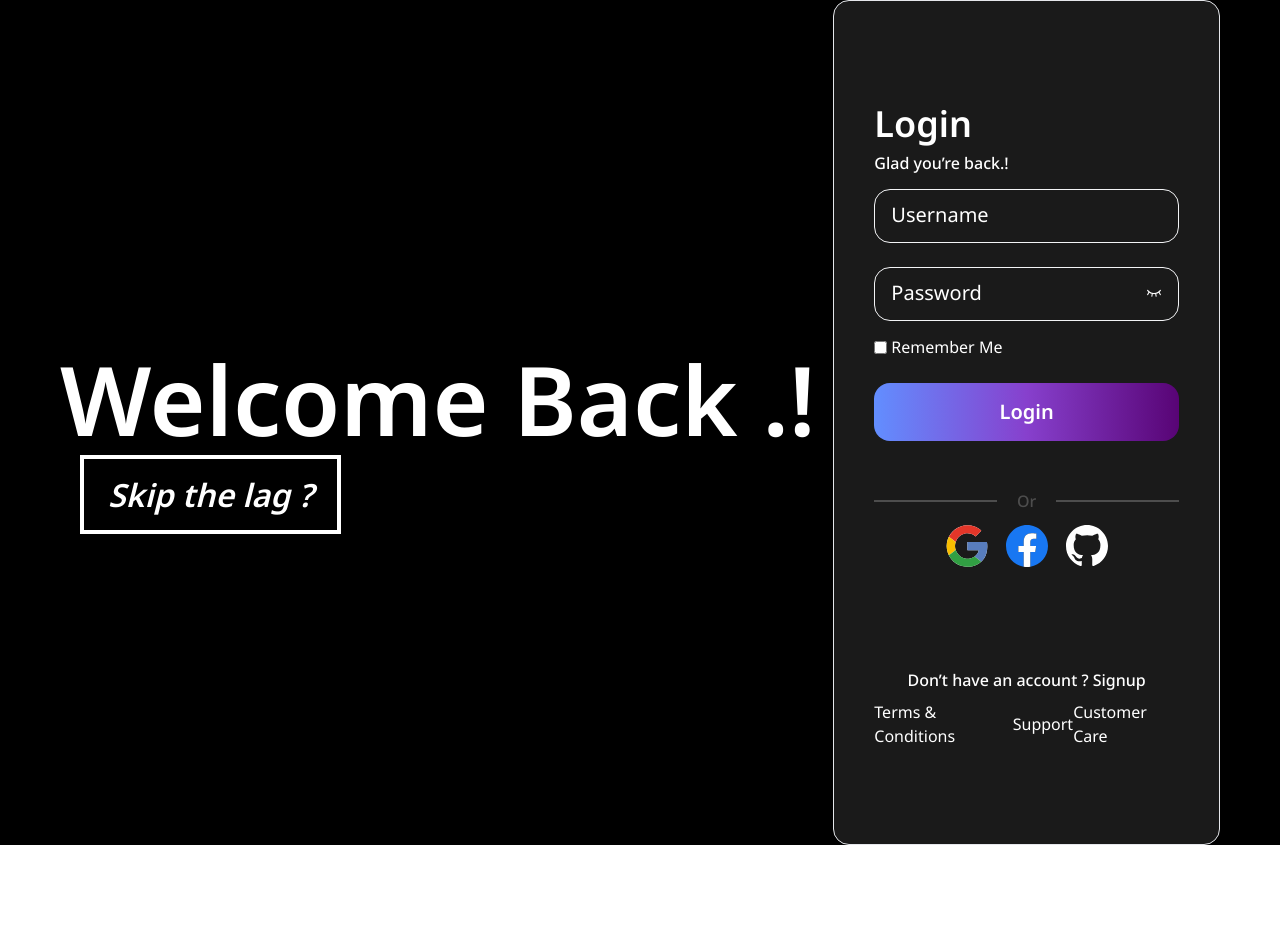
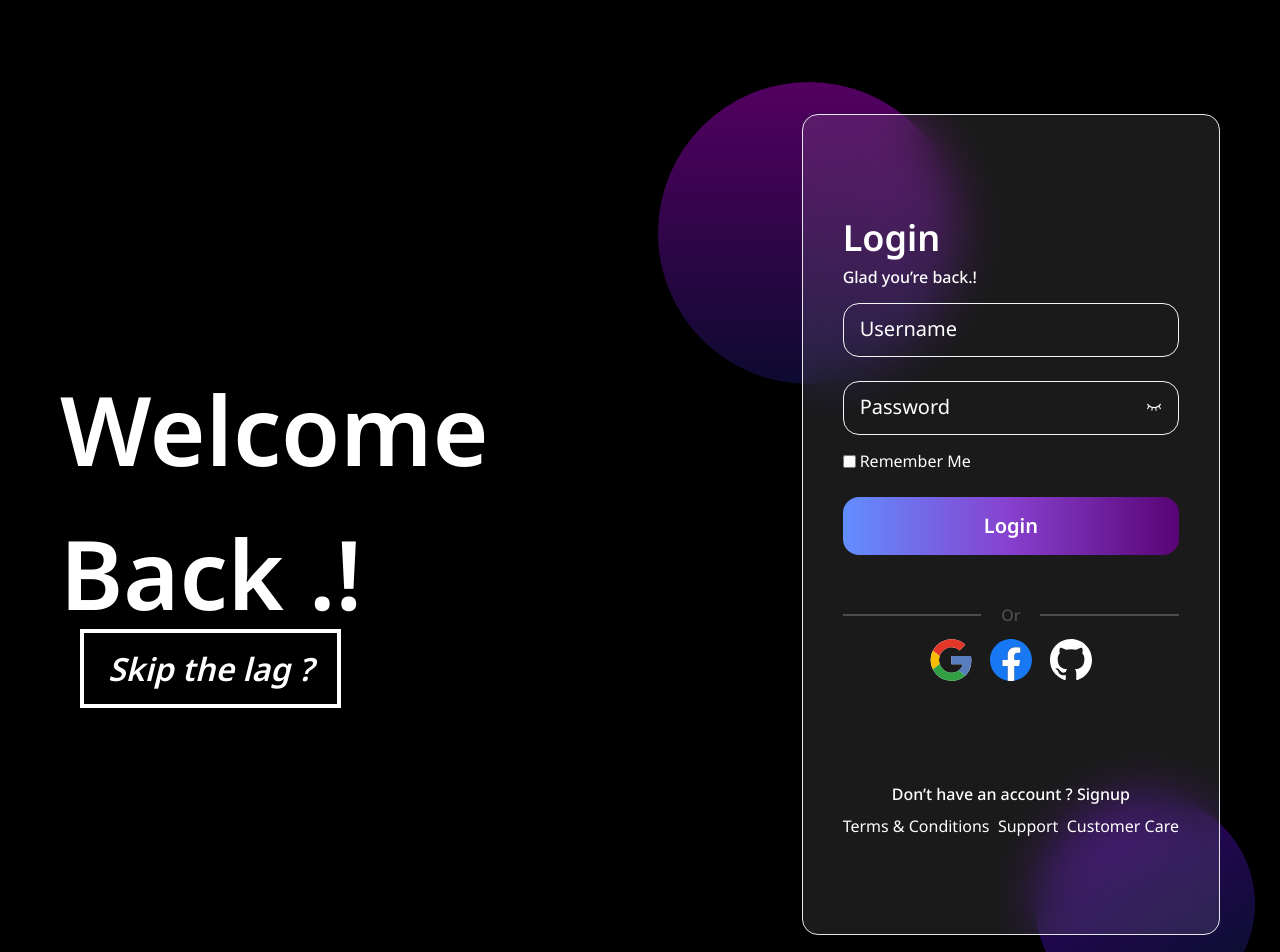
Before and after one commit to anangyoga/login-dark, a React (Vite) app: page / in a window 1280 px wide. Shown: the top 952 px of the page. Before the commit the page ends 845 px from the top, so only its background shows below. Built offline with nearby package versions, Linux system fonts and the light colour scheme; a web font is replaced by a local one.

Commit message:
fix: layout & added elipsises

```diff
--- a/src/App.jsx
+++ b/src/App.jsx
@@ -2,19 +2,24 @@ import { ReactComponent as EyeIcon } from "./assets/eye.svg";
 import { ReactComponent as GoogleIcon } from "./assets/google.svg";
 import { ReactComponent as FBIcon } from "./assets/fb.svg";
 import { ReactComponent as GithubIcon } from "./assets/github.svg";
+import { ReactComponent as ElipseTopIcon } from "./assets/elipse-top.svg";
+import { ReactComponent as ElipseRightIcon } from "./assets/elipse-right.svg";
 
 const App = () => {
   return (
     <main className="bg-black min-h-screen">
-      <section className="flex items-center px-[60px] min-h-screen">
-        <div className="w-2/3">
+      <section className="flex items-center gap-[83px] px-[60px] py-[114px] min-h-screen">
+        <div>
           <h1 className="text-8xl font-semibold text-white leading-normal">Welcome Back .!</h1>
 
           <div className="pl-5">
             <span className="text-[32px] text-white font-semibold italic border-4 border-white px-6 py-[14px]">Skip the lag ?</span>
           </div>
         </div>
-        <div className="w-1/3">
+
+        <div className="w-[480px] relative">
+          <ElipseTopIcon className="absolute -top-8 -left-36" />
+          <ElipseRightIcon className="absolute -bottom-20 -right-9" />
           <div className="border border-gray-200 rounded-2xl bg-white bg-opacity-10 backdrop-blur-xl px-10 py-24 text-white flex flex-col gap-12">
             <div className=" flex flex-col gap-[14px]">
               <div>
```
Also changed, not shown: src/assets/elipse-right.svg (added).
